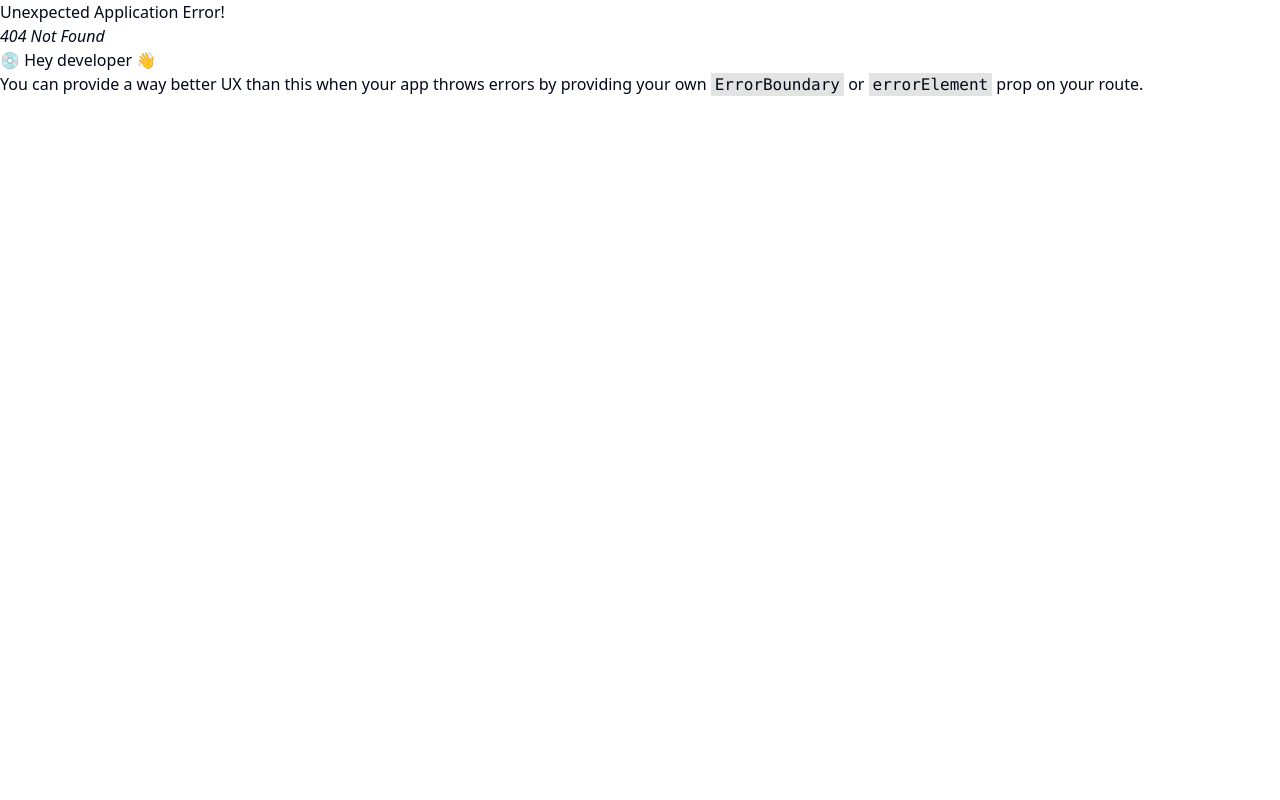
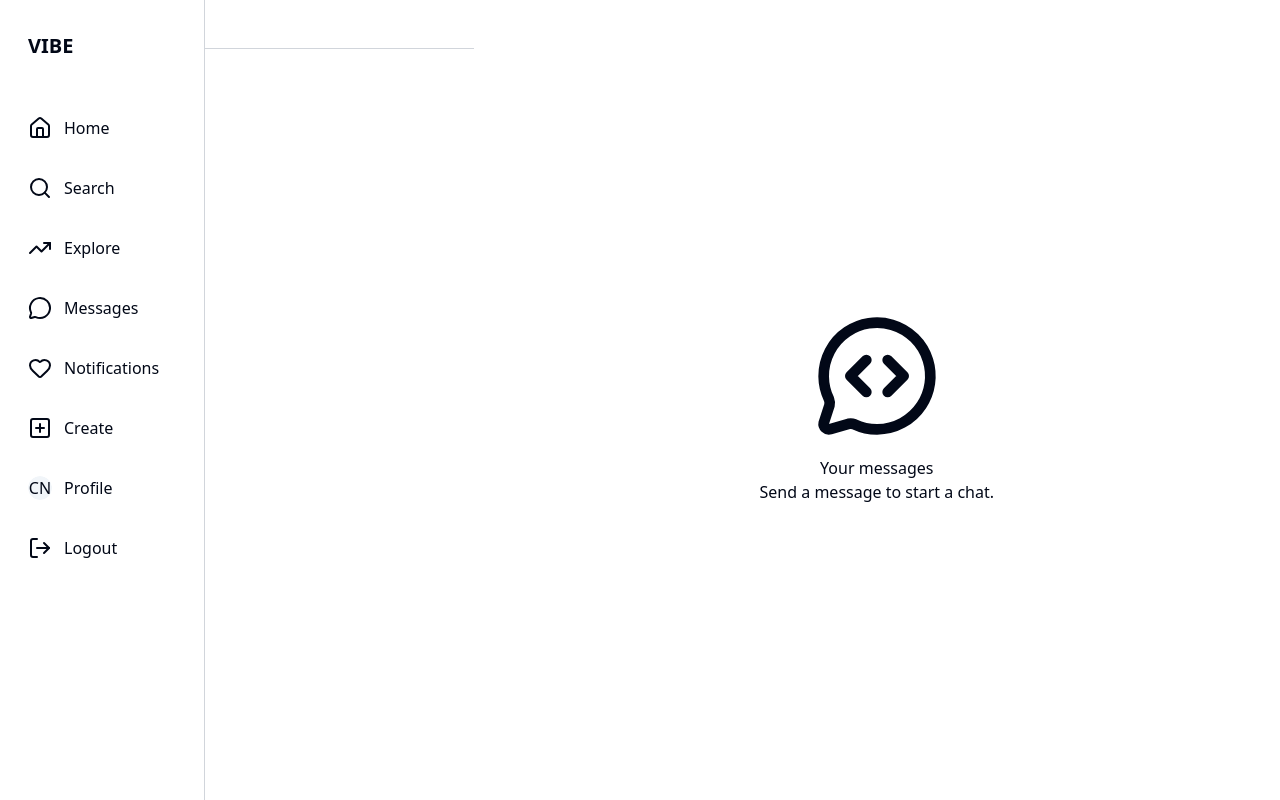
Before and after one commit to Sagar2102/Social-Media-Application, a React (Vite) app in the folder frontend/: page /chat in a window 1280 px wide. Before the commit this address had no page. Built offline with nearby package versions, Linux system fonts and the light colour scheme.

Commit message:
before socket.io

```diff
--- /dev/null
+++ b/frontend/src/components/ChatPage.jsx
@@ -0,0 +1,76 @@
+import React, { useEffect, useState } from 'react'
+import { useDispatch, useSelector } from 'react-redux'
+import { Avatar, AvatarFallback, AvatarImage } from './ui/avatar';
+import { setSelectedUser } from '@/redux/authSlice';
+import { Input } from './ui/input';
+import { Button } from './ui/button';
+import { MessageCircleCode } from 'lucide-react';
+import Messages from './Messages';
+import axios from 'axios';
+
+const ChatPage = () => {
+    const [textMessage, setTextMessage] = useState("");
+    const { user, suggestedUsers, selectedUser } = useSelector(store => store.auth);
+    // const { onlineUsers, messages } = useSelector(store => store.chat);
+    const dispatch = useDispatch();
+    const isOnline=true;
+    return (
+        <div className='flex ml-[16%] h-screen'>
+            <section className='w-full md:w-1/4 my-8'>
+                <h1 className='font-bold mb-4 px-3 text-xl'>{user?.username}</h1>
+                <hr className='mb-4 border-gray-300' />
+                <div className='overflow-y-auto h-[80vh]'>
+                    {
+                        suggestedUsers.map((suggestedUser) => {
+                            // const isOnline = onlineUsers.includes(suggestedUser?._id);
+                            return (
+                                <div onClick={() => dispatch(setSelectedUser(suggestedUser))} className='flex gap-3 items-center p-3 hover:bg-gray-50 cursor-pointer'>
+                                    <Avatar className='w-14 h-14'>
+                                        <AvatarImage src={suggestedUser?.profilePicture} />
+                                        <AvatarFallback>CN</AvatarFallback>
+                                    </Avatar>
+                                    <div className='flex flex-col'>
+                                        <span className='font-medium'>{suggestedUser?.username}</span>
+                                        <span className={`text-xs font-bold ${isOnline ? 'text-green-600' : 'text-red-600'} `}>{isOnline ? 'online' : 'offline'}</span>
+                                    </div>
+                                </div>
+                            )
+                        })
+                    }
+                </div>
+
+            </section>
+             {
+                selectedUser ? (
+                    <section className='flex-1 border-l border-l-gray-300 flex flex-col h-full'>
+                        <div className='flex gap-3 items-center px-3 py-2 border-b border-gray-300 sticky top-0 bg-white z-10'>
+                            <Avatar>
+                                <AvatarImage src={selectedUser?.profilePicture} alt='profile' />
+                                <AvatarFallback>CN</AvatarFallback>
+                            </Avatar>
+                            <div className='flex flex-col'>
+                                <span>{selectedUser?.username}</span>
+                            </div>
+                        </div>
+                        <Messages selectedUser={selectedUser} />
+                        <div className='flex items-center p-4 border-t border-t-gray-300'>
+                            <Input
+                            // value={textMessage} onChange={(e) => setTextMessage(e.target.value)}
+                             type="text" className='flex-1 mr-2 focus-visible:ring-transparent' placeholder="Messages..." />
+                            <Button
+                            // onClick={() => sendMessageHandler(selectedUser?._id)}
+                            >Send</Button>
+                        </div>
+                    </section>
+                ) : (
+                    <div className='flex flex-col items-center justify-center mx-auto'>
+                        <MessageCircleCode className='w-32 h-32 my-4' />
+                        <h1 className='font-medium'>Your messages</h1>
+                        <span>Send a message to start a chat.</span>
+                    </div>
+                )
+            }
+            </div>
+    )
+}
+export default ChatPage
--- /dev/null
+++ b/frontend/src/components/Messages.jsx
@@ -0,0 +1,49 @@
+import React from 'react'
+import { Avatar, AvatarFallback, AvatarImage } from './ui/avatar'
+import { Button } from './ui/button'
+import { Link } from 'react-router-dom'
+import { useSelector } from 'react-redux'
+const Messages = ({ selectedUser }) => {
+      const {user} = useSelector(store=>store.auth);
+  return (
+     <div className='overflow-y-auto flex-1 p-4'>
+            <div className='flex justify-center'>
+                <div className='flex flex-col items-center justify-center'>
+                    <Avatar className="h-20 w-20">
+                        <AvatarImage src={selectedUser?.profilePicture} alt='profile' />
+                        <AvatarFallback>CN</AvatarFallback>
+                    </Avatar>
+                    <span>{selectedUser?.username}</span>
+                    <Link to={`/profile/${selectedUser?._id}`}><Button className="h-8 my-2" variant="secondary">View profile</Button></Link>
+                </div>
+            </div>
+              <div className='flex flex-col gap-3'>
+                {
+                //    messages && messages.map((msg) => {
+                //         return (
+                //             <div key={msg._id} className={`flex ${msg.senderId === user?._id ? 'justify-end' : 'justify-start'}`}>
+                //                 <div className={`p-2 rounded-lg max-w-xs break-words ${msg.senderId === user?._id ? 'bg-blue-500 text-white' : 'bg-gray-200 text-black'}`}>
+                //                     {msg.message}
+                //                 </div>
+                //             </div>
+                //         )
+                //     })
+                [1,2,3,4].map((msg)=>{
+                    return (
+                        <div className={`flex`}>
+                            <div>
+                                {msg}
+                            </div>
+                        </div>
+                    )
+
+                })
+                }
+
+            </div>
+
+    </div>
+  )
+}
+
+export default Messages
```
Also changed, not shown: frontend/src/App.jsx (+5 -4 lines).
